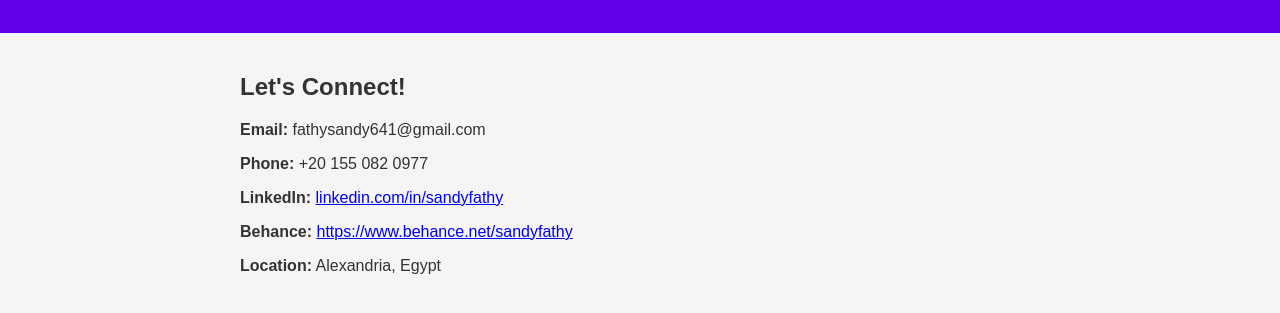
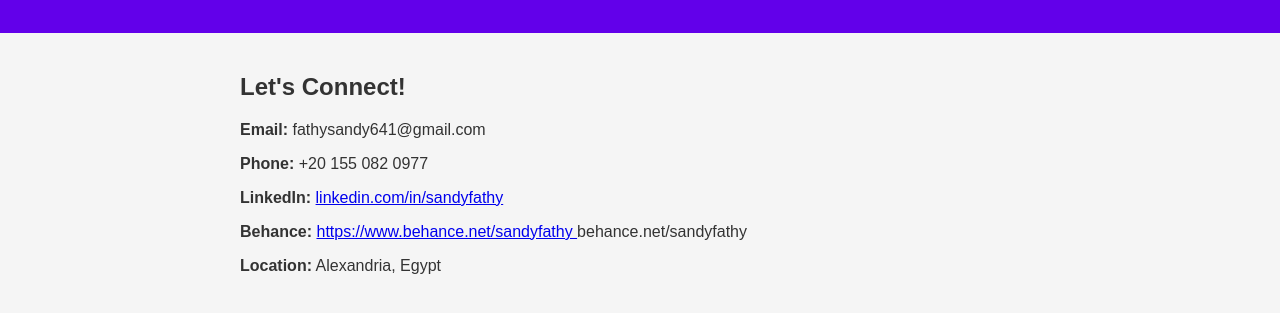
Before and after one commit to S8320/portfolio, a plain HTML site: page contact.html in a window 1280 px wide. Shown: the part 121-434 px from the top of the page. Drawn offline with Linux system fonts and the light colour scheme.

Commit message:
Update contact.html

```diff
--- a/contact.html
+++ b/contact.html
@@ -24,7 +24,7 @@
     <p><strong>Email:</strong> fathysandy641@gmail.com</p>
     <p><strong>Phone:</strong> +20 155 082 0977</p>
     <p><strong>LinkedIn:</strong> <a href="https://linkedin.com/in/sandyfathy">linkedin.com/in/sandyfathy</a></p>
-    <p><strong>Behance:</strong> <a href="https:// ">https://www.behance.net/sandyfathy </a></p>
+    <p><strong>Behance:</strong> <a href="https:// ">https://www.behance.net/sandyfathy </a>behance.net/sandyfathy</p>
     <p><strong>Location:</strong> Alexandria, Egypt</p>
   </section>
 
```
